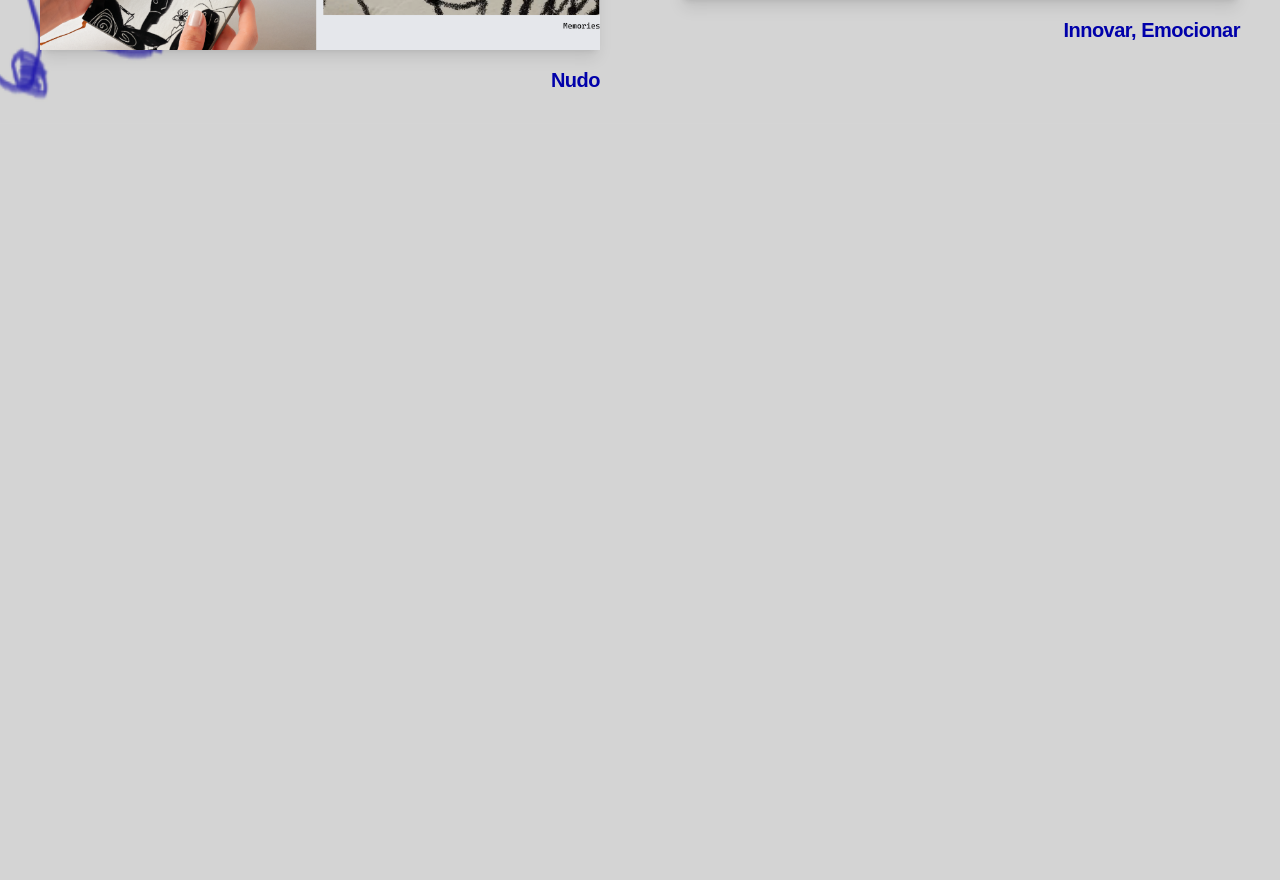
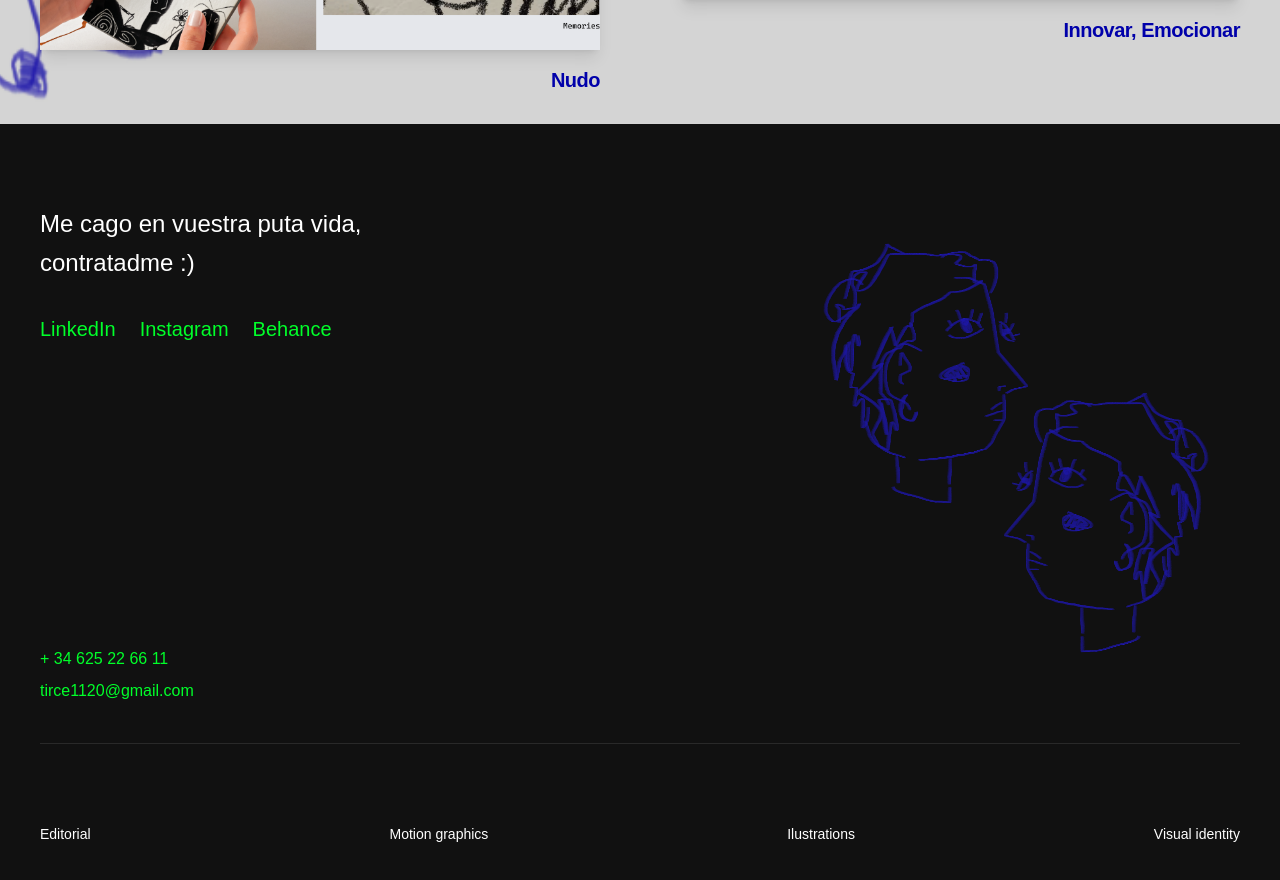
Before and after one commit to mariozornozatrabajo-sudo/beatriz-portfolio, a Next.js app: page / in a window 1280 px wide. Shown: the part 1860-2740 px from the top of the page. Before the commit the page ends 1984 px from the top, so only its background shows below. Built offline with nearby package versions, Linux system fonts and the light colour scheme; a web font is replaced by a local one.

Commit message:
footer-1.0

```diff
--- a/app/layout.tsx
+++ b/app/layout.tsx
@@ -2,6 +2,7 @@ import type { Metadata } from "next";
 import { Cascadia_Code } from "next/font/google";
 import "./globals.css";
 import { SmoothScroll } from "@/components/SmoothScroll";
+import { Contact } from "@/components/Contact";
 
 const cascadiaCode = Cascadia_Code({
   variable: "--font-cascadia-code",
@@ -28,6 +29,7 @@ export default function RootLayout({
       >
         <SmoothScroll>
           {children}
+          <Contact />
         </SmoothScroll>
       </body>
     </html>
--- /dev/null
+++ b/components/Contact.tsx
@@ -0,0 +1,141 @@
+"use client";
+
+import { useGSAP } from "@gsap/react";
+import gsap from "gsap";
+import Image from "next/image";
+import Link from "next/link";
+import { useRef, useState } from "react";
+
+export function Contact() {
+    const container = useRef<HTMLElement>(null);
+    const imageRef = useRef<HTMLDivElement>(null);
+    const [activeCategory, setActiveCategory] = useState<string | null>(null);
+
+    const { contextSafe } = useGSAP({ scope: container });
+
+    const moveImage = contextSafe((e: React.MouseEvent) => {
+        if (!imageRef.current || !activeCategory) return;
+
+        // Offset Y to appear above cursor
+        gsap.to(imageRef.current, {
+            x: e.clientX,
+            y: e.clientY - 100,
+            duration: 0.8,
+            ease: "power3.out",
+        });
+    });
+
+    const handleMouseEnter = contextSafe((category: string) => {
+        setActiveCategory(category);
+        if (imageRef.current) {
+            gsap.to(imageRef.current, {
+                scale: 1,
+                opacity: 1,
+                duration: 0.4,
+                ease: "back.out(1.7)",
+            });
+        }
+    });
+
+    const handleMouseLeave = contextSafe(() => {
+        setActiveCategory(null);
+        if (imageRef.current) {
+            gsap.to(imageRef.current, {
+                scale: 0,
+                opacity: 0,
+                duration: 0.3,
+                ease: "power2.in",
+            });
+        }
+    });
+
+    return (
+        <>
+            <div
+                ref={imageRef}
+                className="fixed top-0 left-0 pointer-events-none z-[100] overflow-hidden rounded-lg w-[200px] h-[150px] opacity-0 scale-0 origin-center -translate-x-1/2 -translate-y-1/2"
+            >
+                <Image
+                    src="/project-preview.png"
+                    alt="Project Preview"
+                    width={400}
+                    height={300}
+                    className="w-full h-full object-cover"
+                />
+            </div>
+
+            <section
+                id="contact"
+                ref={container}
+                onMouseMove={moveImage}
+                className="relative w-full bg-[#111] text-white py-20 px-6 md:px-10 min-h-screen flex flex-col justify-between"
+            >
+                <div className="grid grid-cols-1 md:grid-cols-2 gap-12 md:gap-8 flex-grow">
+                    {/* Left Column: Text & Links */}
+                    <div className="flex flex-col justify-between space-y-12">
+                        <div>
+                            <p className="text-xl md:text-2xl font-mono leading-relaxed max-w-md mb-8">
+                                Me cago en vuestra puta vida, contratadme :)
+                            </p>
+
+                            <div className="flex flex-wrap gap-6 text-[var(--beatriz-green)] font-mono text-sm md:text-base">
+                                <Link href="#" className="hover:underline">LinkedIn</Link>
+                                <Link href="#" className="hover:underline">Instagram</Link>
+                                <Link href="#" className="hover:underline">Behance</Link>
+                            </div>
+                        </div>
+
+                        <div className="space-y-2 text-[var(--beatriz-green)] font-mono text-sm md:text-base">
+                            <p>+ 34 625 22 66 11</p>
+                            <p>tirce1120@gmail.com</p>
+                        </div>
+                    </div>
+
+                    {/* Right Column: Image */}
+                    <div className="flex justify-center md:justify-end items-center">
+                        <div className="relative w-full max-w-xs md:max-w-md aspect-square">
+                            <Image
+                                src="/footer-figures.png"
+                                alt="Figures"
+                                fill
+                                className="object-contain"
+                            />
+                        </div>
+                    </div>
+                </div>
+
+                {/* Bottom Categories */}
+                <div className="grid grid-cols-2 md:flex md:justify-between gap-4 text-xs md:text-sm pt-20 border-t border-white/10 mt-10 text-white font-mono">
+                    <span
+                        onMouseEnter={() => handleMouseEnter("Editorial")}
+                        onMouseLeave={handleMouseLeave}
+                        className="relative z-10 text-center md:text-left cursor-pointer hover:font-bold transition-all hover:text-[var(--beatriz-blue)]"
+                    >
+                        Editorial
+                    </span>
+                    <span
+                        onMouseEnter={() => handleMouseEnter("Motion Graphics")}
+                        onMouseLeave={handleMouseLeave}
+                        className="relative z-10 text-center cursor-pointer hover:font-bold transition-all hover:text-[var(--beatriz-blue)]"
+                    >
+                        Motion graphics
+                    </span>
+                    <span
+                        onMouseEnter={() => handleMouseEnter("Illustrations")}
+                        onMouseLeave={handleMouseLeave}
+                        className="relative z-10 text-center cursor-pointer hover:font-bold transition-all hover:text-[var(--beatriz-blue)]"
+                    >
+                        Ilustrations
+                    </span>
+                    <span
+                        onMouseEnter={() => handleMouseEnter("Visual Identity")}
+                        onMouseLeave={handleMouseLeave}
+                        className="relative z-10 text-center md:text-right cursor-pointer hover:font-bold transition-all hover:text-[var(--beatriz-blue)]"
+                    >
+                        Visual identity
+                    </span>
+                </div>
+            </section>
+        </>
+    );
+}
```
Also changed, not shown: public/footer-figures.png (added).
